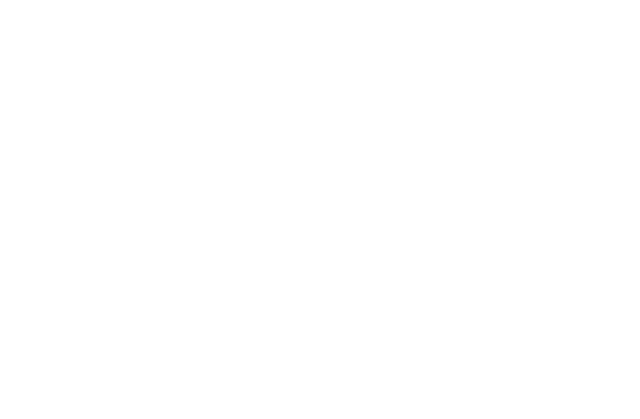
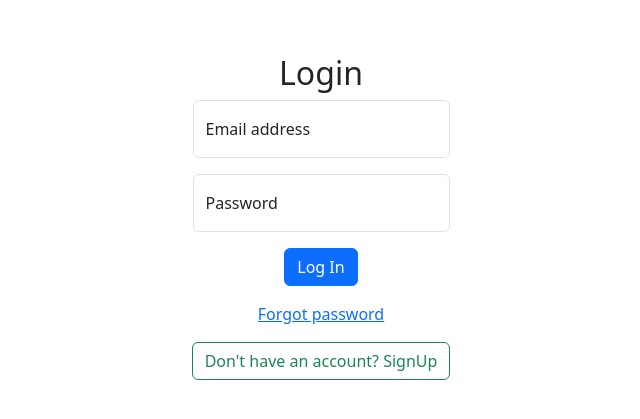
Before and after one commit to Abdulajishs/expense-tracker-securespend, a React (Create React App) app: page /login in a window 1280 px wide. Before the commit this address had no page. Shown: the part 183-602 px from the top of the page, without its empty margins (319-959 px from the left). Built offline with nearby package versions, Linux system fonts and the light colour scheme.

Commit message:
Login Screen

```diff
--- a/src/App.js
+++ b/src/App.js
@@ -1,12 +1,16 @@
 import { Route, Routes } from "react-router-dom";
-import Login from "./pages/Login";
+import SignUp from "./pages/SignUp";
+import LogIn from "./pages/LogIn";
+import Home from "./pages/Home";
 
 
 function App() {
   return (
     <>
     <Routes>
-      <Route path="/" element={<Login/  >} />
+      <Route path="/" element={<SignUp />} />
+      <Route path="login" element={<LogIn />} />
+      <Route path="home" element={<Home />} />
     </Routes>
     </>
   );
--- /dev/null
+++ b/src/components/Auth/LogInForm.js
@@ -0,0 +1,69 @@
+import { useRef } from "react";
+import { Button, FloatingLabel, Form } from "react-bootstrap";
+import { Link, useNavigate } from "react-router-dom";
+
+
+const LogInForm = () => {
+    const history = useNavigate()
+    const emailRef = useRef("")
+    const passwordRef = useRef("")
+
+    const authHandler = async (email, password) => {
+        try {
+            const response = await fetch("https://identitytoolkit.googleapis.com/v1/accounts:signInWithPassword?key=AIzaSyDxa2jQeSZwOU10O-lyyAtX2ncRc50xL98", {
+                method: "POST",
+                body: JSON.stringify({
+                    email: email,
+                    password: password,
+                    returnSecureToken: true
+                }),
+                headers: {
+                    "Content-Type": "application/json"
+                }
+            })
+            const data = await response.json();
+
+            if (response.ok) {
+                console.log(data);
+                history("/home")
+                localStorage.setItem("tokenId",data.idToken)
+            } else {
+                throw new Error("Credentials Incorrect, Check Email or Password")
+            }
+        } catch (error) {
+            alert(error.message)
+        }
+    }
+
+    const submitHandler = (event) => {
+        event.preventDefault();
+        const email = emailRef.current.value;
+        const password = passwordRef.current.value
+
+        authHandler(email, password)
+
+        emailRef.current.value = ""
+        passwordRef.current.value = ""
+    }
+
+    const signUpHandler = (event) => {
+        event.preventDefault()
+        history("/")
+    }
+    return (
+        <form onSubmit={submitHandler} className="d-flex flex-column justify-content-center align-items-center vh-100">
+            <h2>Login</h2>
+            <FloatingLabel controlId="floatingInput" label="Email address" className="mb-3">
+                <Form.Control type="email" placeholder="name@example.com" ref={emailRef} />
+            </FloatingLabel>
+            <FloatingLabel controlId="floatingPassword" label="Password" className="mb-3">
+                <Form.Control type="password" placeholder="Password" ref={passwordRef} />
+            </FloatingLabel>
+
+            <Button variant="primary" className=" mb-3" type="submit" >Log In</Button>
+            <Link to="/" className="mb-3">Forgot password</Link>
+            <Button variant="outline-success" onClick={signUpHandler}>Don't have an account? SignUp</Button>
+        </form>
+    )
+}
+export default LogInForm;
--- a/src/components/SingUpForm.js
+++ b/src/components/Auth/SignUpForm.js
@@ -1,18 +1,21 @@
 import { useRef } from "react";
 import { Button, FloatingLabel, Form } from "react-bootstrap"
+import { useNavigate } from "react-router-dom";
 
 const SignUpForm = () => {
   const emailRef = useRef("");
   const passwordRef = useRef("");
   const cnfrmPasswordRef = useRef("");
 
-  const addUserHandler = async (email,password) => {
+  const history = useNavigate()
+
+  const addUserHandler = async (email, password) => {
     try {
       const response = await fetch("https://identitytoolkit.googleapis.com/v1/accounts:signUp?key=AIzaSyDxa2jQeSZwOU10O-lyyAtX2ncRc50xL98", {
         method: "POST",
         body: JSON.stringify({
-          email : email,
-          password : password,
+          email: email,
+          password: password,
           returnSecureToken: true
         }),
         headers: {
@@ -39,16 +42,21 @@
     const password = passwordRef.current.value;
     const cnfrmPassword = cnfrmPasswordRef.current.value;
 
-    if(password !== cnfrmPassword){
+    if (password !== cnfrmPassword) {
       alert("Passwords doesn't match");
       return
     }
 
-    addUserHandler(email,password)
+    addUserHandler(email, password)
 
     emailRef.current.value = ""
     passwordRef.current.value = ""
     cnfrmPasswordRef.current.value = ""
+  }
+
+  const loginHandler = (event)=>{
+    event.preventDefault()
+    history("login")
   }
 
   return (
@@ -59,17 +67,17 @@
         label="Email address"
         className="mb-3"
       >
-        <Form.Control type="email" placeholder="name@example.com" ref={emailRef} required/>
+        <Form.Control type="email" placeholder="name@example.com" ref={emailRef} required />
       </FloatingLabel>
       <FloatingLabel controlId="floatingPassword" label="Password" className="mb-3">
-        <Form.Control type="password" placeholder="Password" ref={passwordRef} required/>
+        <Form.Control type="password" placeholder="Password" ref={passwordRef} required />
       </FloatingLabel>
       <FloatingLabel controlId="floatingConfirmPassword" label="ConfirmPassword" className="mb-3">
-        <Form.Control type="password" placeholder="Confirm Password" ref={cnfrmPasswordRef} required/>
+        <Form.Control type="password" placeholder="Confirm Password" ref={cnfrmPasswordRef} required />
       </FloatingLabel>
       <Button variant="primary" className="mb-3" type="submit">Sign up</Button>
       <div>
-        <Button variant="outline-success" >Have an account? Login</Button>
+        <Button variant="outline-success" onClick={loginHandler} >Have an account? Login</Button>
       </div>
     </form>
 
--- /dev/null
+++ b/src/pages/Home.js
@@ -0,0 +1,9 @@
+const Home = () =>{
+    return(
+        <>
+        <h1>Welcome to Expense Tracker</h1>
+        </>
+    )
+}
+
+export default Home
--- a/src/pages/Login.js
+++ b/src/pages/Login.js
@@ -1,12 +1,10 @@
-import SignUpForm from "../components/SingUpForm";
+import LogInForm from "../components/Auth/LogInForm";
 
-
-const Login = () => {
+const LogIn = () =>{
     return (
         <>
-            <SignUpForm />
+        <LogInForm />
         </>
     )
 }
-
-export default Login;
+export default LogIn;
--- /dev/null
+++ b/src/pages/SignUp.js
@@ -0,0 +1,12 @@
+import SignUpForm from "../components/Auth/SignUpForm";
+
+
+const SignUp = () => {
+    return (
+        <>
+            <SignUpForm />
+        </>
+    )
+}
+
+export default SignUp;
```
